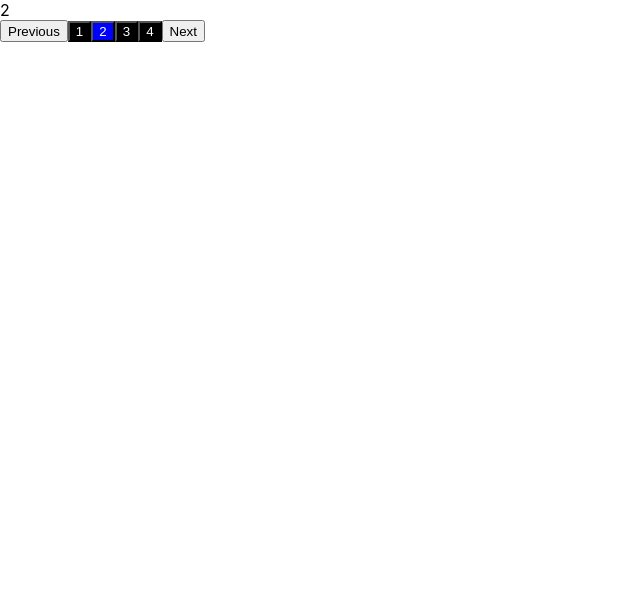
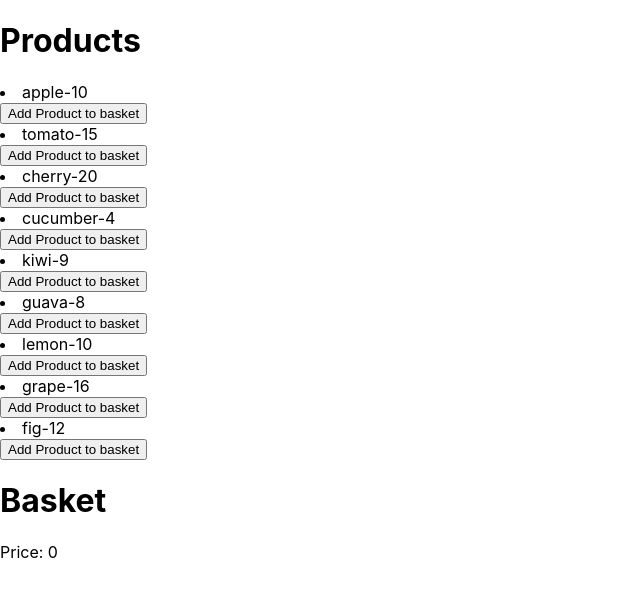
Before and after one commit to svjatber/INCORAHW, a React (Create React App) app: page / in a window 1280 px wide. Shown: the top 596 px of the page, without its empty margins (0-640 px from the left). Built offline with nearby package versions, Linux system fonts and the light colour scheme.

Commit message:
'context'

```diff
--- /dev/null
+++ b/src/components/Basket/Basket.tsx
@@ -0,0 +1,34 @@
+import React from 'react';
+import { MainComponentConsumer } from '../context/context';
+
+const Helper = (bask: any) => {
+  if (bask) {
+    return bask.reduce((total: any, amount: any) => {
+      return (total += amount.price * amount.count);
+    }, 0);
+  }
+  return 0;
+};
+
+export const Basket = () => {
+  return (
+    <>
+      <h1>Basket</h1>
+      <MainComponentConsumer>
+        {context => (
+          <div>
+            {context.basket.map((v: any) => (
+              <>
+                <li>
+                  {v.name}-{v.price}-{v.count}
+                </li>
+                <button onClick={() => context.deleteBasket(v)}>delete item</button>
+              </>
+            ))}
+            <p>Price: {Helper(context.basket)}</p>
+          </div>
+        )}
+      </MainComponentConsumer>
+    </>
+  );
+};
--- a/src/components/Main/main.tsx
+++ b/src/components/Main/main.tsx
@@ -1,25 +1,14 @@
 import React, { useState } from 'react';
-import Pagination from '../Pagination/Pagination';
+import { Basket } from '../Basket/Basket';
+import { Products } from '../Products/Products';
+import { MainComponentProvider } from '../context/context';
 
 function Main() {
-  const [page, setPage] = useState<number>(1);
-
-  const onChangePage = (num: number) => {
-    setPage(num);
-  };
-
   return (
-    <div>
-      <div>{page + 1}</div>
-      <Pagination
-        activePage={page}
-        totalItems={40}
-        withActions={true}
-        perPage={10}
-        classes={{ btn: 'btn', activeBtn: 'activeBtn' }}
-        onChangePage={onChangePage}
-      />
-    </div>
+    <MainComponentProvider>
+      <Products />
+      <Basket />
+    </MainComponentProvider>
   );
 }
 
--- a/src/components/Pagination/Pagination.scss
+++ /dev/null
@@ -1,14 +0,0 @@
-.pagination {
-  display: flex;
-}
-.btn {
-  background: black;
-  color: white;
-
-  &:disabled {
-    background: red;
-  }
-  &.activeBtn {
-    background: blue;
-  }
-}
--- a/src/components/Pagination/Pagination.tsx
+++ /dev/null
@@ -1,60 +0,0 @@
-import React, { useState } from 'react';
-import './Pagination.scss';
-import cn from 'classnames';
-interface PaginationProps {
-  activePage: number;
-  totalItems: number;
-  perPage: number;
-  withActions?: boolean;
-  classes?: {
-    btn?: string;
-    activeBtn?: string;
-  };
-  onChangePage: (newPage: number) => void;
-}
-
-const Pagination = ({
-  activePage,
-  totalItems,
-  perPage,
-  withActions,
-  onChangePage,
-  classes
-}: PaginationProps) => {
-  const countPage = Math.round(totalItems / perPage);
-
-  console.log(activePage);
-
-  const onChange = (newCount: number) => {
-    onChangePage(newCount);
-  };
-
-  return (
-    <div className={'pagination'}>
-      {withActions && (
-        <button disabled={activePage === 0} onClick={() => onChange(activePage - 1)}>
-          Previous
-        </button>
-      )}
-      {Array.from({ length: countPage }).map((v, index) => {
-        return (
-          <div>
-            <button
-              onClick={() => onChange(index)}
-              className={cn(classes?.btn, { [classes?.activeBtn || '']: activePage === index })}
-            >
-              {index + 1}
-            </button>
-          </div>
-        );
-      })}
-      {withActions && (
-        <button disabled={activePage === countPage - 1} onClick={() => onChange(activePage + 1)}>
-          Next
-        </button>
-      )}
-    </div>
-  );
-};
-
-export default Pagination;
--- /dev/null
+++ b/src/components/Products/Products.tsx
@@ -0,0 +1,25 @@
+import React from 'react';
+import { ICount, MainComponentConsumer, Product } from '../context/context';
+
+export const Products = () => {
+  // @ts-ignore
+  return (
+    <>
+      <h1>Products</h1>
+      <MainComponentConsumer>
+        {context => (
+          <div>
+            {context.products.map((v: ICount) => (
+              <>
+                <li>
+                  {v.name}-{v.price}
+                </li>
+                <button onClick={() => context.addProducts(v)}>Add Product to basket</button>
+              </>
+            ))}
+          </div>
+        )}
+      </MainComponentConsumer>
+    </>
+  );
+};
--- /dev/null
+++ b/src/components/context/context.tsx
@@ -0,0 +1,112 @@
+import React, { useEffect, useState } from 'react';
+
+interface MainComponentProps {
+  children: React.ReactNode;
+}
+
+interface TextProps {
+  products: any;
+  addProducts(value: ICount): void;
+  basket: any;
+  deleteBasket(value: ICount): void;
+}
+
+export interface Product {
+  id: number;
+  name: string;
+  price: number;
+}
+
+export interface ICount extends Product {
+  count?: number;
+}
+
+const productsArr: Product[] = [
+  {
+    id: 1,
+    name: 'apple',
+    price: 10
+  },
+  {
+    id: 2,
+    name: 'tomato',
+    price: 15
+  },
+  {
+    id: 3,
+    name: 'cherry',
+    price: 20
+  },
+  {
+    id: 4,
+    name: 'cucumber',
+    price: 4
+  },
+  {
+    id: 5,
+    name: 'kiwi',
+    price: 9
+  },
+  {
+    id: 6,
+    name: 'guava',
+    price: 8
+  },
+  {
+    id: 7,
+    name: 'lemon',
+    price: 10
+  },
+  {
+    id: 8,
+    name: 'grape',
+    price: 16
+  },
+  {
+    id: 9,
+    name: 'fig',
+    price: 12
+  }
+];
+
+const { Provider, Consumer } = React.createContext<TextProps>({
+  products: [],
+  addProducts: () => {},
+  basket: [],
+  deleteBasket: () => {}
+});
+
+const MainComponentProvider = ({ children }: MainComponentProps) => {
+  const [products, setProducts] = useState<any>([]);
+  const [basket, setBasket] = useState<any>([]);
+
+  useEffect(() => {
+    setProducts(productsArr);
+  }, []);
+
+  const addProducts = (p: ICount) => {
+    const productItem = basket.find((v: ICount) => v.id === p.id);
+    if (productItem) {
+      productItem.count += 1;
+      const result = basket.map((x: ICount) => {
+        if (x.id === productItem.id) {
+          return productItem;
+        }
+        return x;
+      });
+      setBasket(result);
+      return;
+    }
+    p.count = 1;
+    setBasket([...basket, p]);
+  };
+
+  const deleteBasket = (p: ICount) => {
+    const deleteBasket = basket.filter((v: ICount) => v.id !== p.id);
+    setBasket(deleteBasket);
+  };
+
+  return <Provider value={{ products, addProducts, basket, deleteBasket }}>{children}</Provider>;
+};
+
+export { MainComponentProvider, Consumer as MainComponentConsumer };
```
